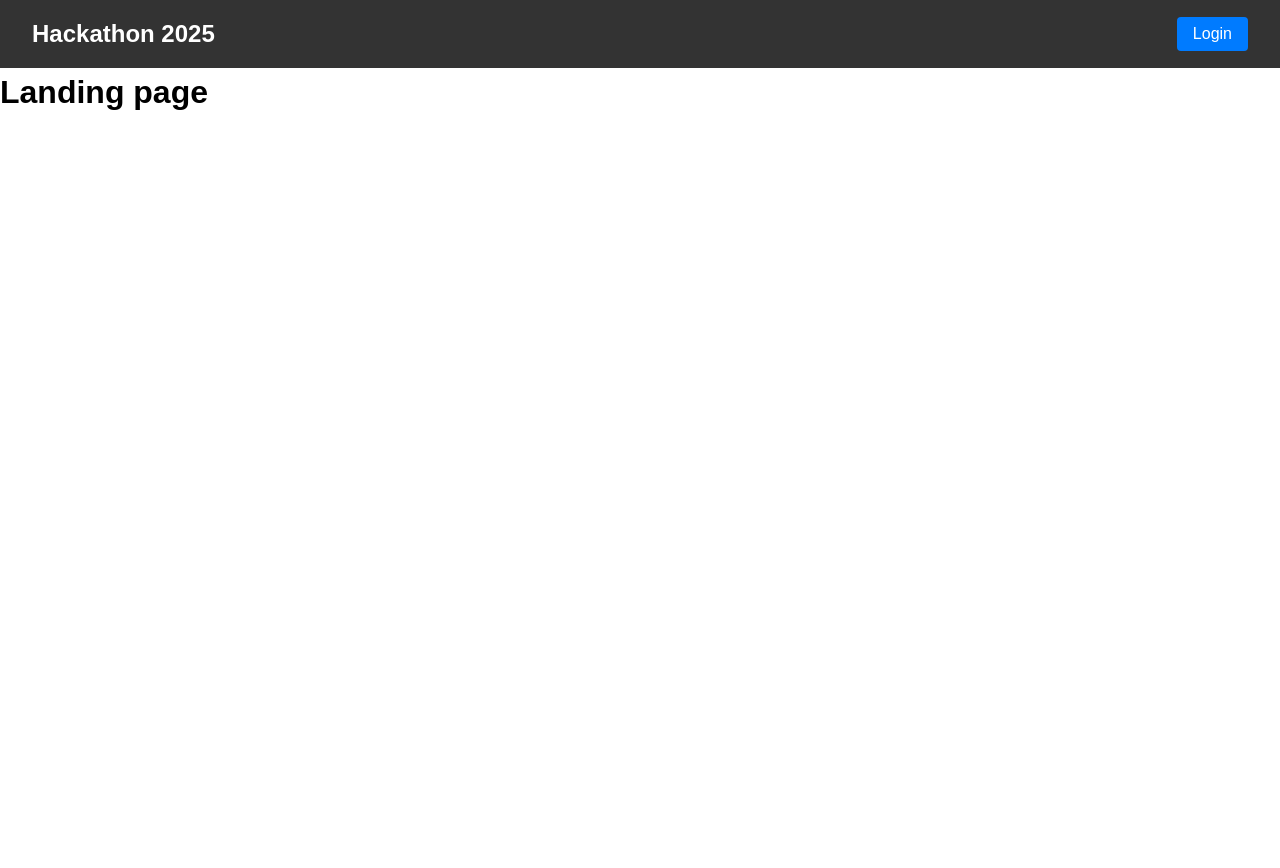
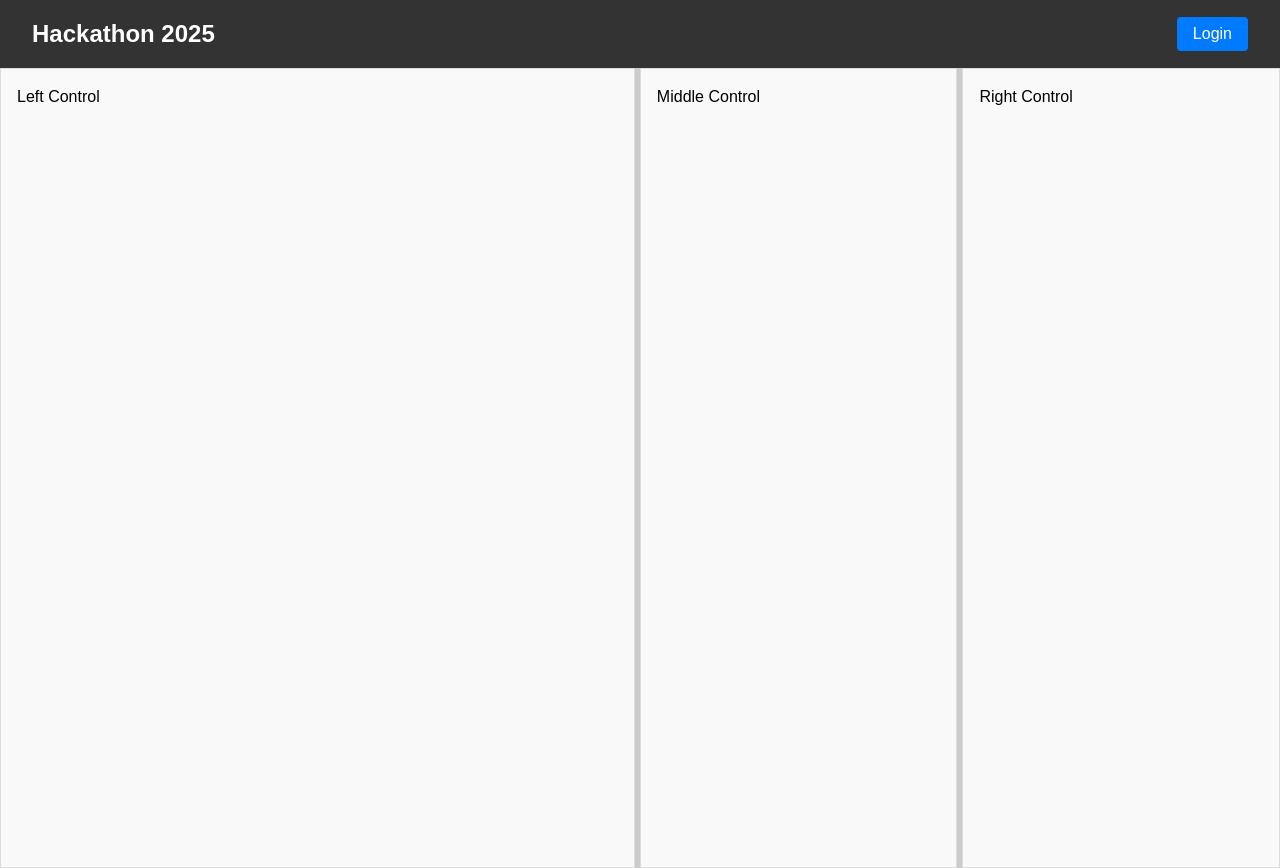
Before and after one commit to kristiankunc/hackathon2025-web, a SvelteKit app: page / in a window 1280 px wide. Before the commit the page ends 800 px from the top, so only its background shows below. Built offline with nearby package versions, Linux system fonts and the light colour scheme.

Commit message:
3 main panely

```diff
--- /dev/null
+++ b/src/lib/components/Divider.svelte
@@ -0,0 +1,5 @@
+<script lang="ts">
+	export let onDragStart: () => void;
+</script>
+
+<button class="panel-divider" on:mousedown={onDragStart} aria-label="Drag divider"></button>
--- /dev/null
+++ b/src/lib/components/Panel.svelte
@@ -0,0 +1,7 @@
+<script lang="ts">
+	export let width = "33.33%";
+</script>
+
+<div class="panel" style="width: {width}">
+	<slot />
+</div>
--- /dev/null
+++ b/src/lib/components/PanelContainer.svelte
@@ -0,0 +1,72 @@
+<script lang="ts">
+	import Panel from "./Panel.svelte";
+	import Divider from "./Divider.svelte";
+	import { onMount } from "svelte";
+
+	let left = 50;
+	let middle = 25;
+	let right = 25;
+
+	let draggingLeft = false;
+	let draggingRight = false;
+
+	const startLeftDrag = () => (draggingLeft = true);
+	const startRightDrag = () => (draggingRight = true);
+
+	function stopDrag() {
+		draggingLeft = false;
+		draggingRight = false;
+	}
+
+	function onMouseMove(e: MouseEvent) {
+		const container = document.getElementById("panel-container");
+		if (!container) return;
+
+		const totalWidth = container.offsetWidth;
+		const mouseX = e.clientX;
+
+		if (draggingLeft) {
+			const newLeft = (mouseX / totalWidth) * 100;
+			left = Math.max(10, Math.min(newLeft, 80));
+			const remaining = 100 - left;
+			right = Math.max(10, Math.min(right, remaining - 10));
+			middle = 100 - left - right;
+		}
+
+		if (draggingRight) {
+			const fromRight = totalWidth - mouseX;
+			const newRight = (fromRight / totalWidth) * 100;
+			right = Math.max(10, Math.min(newRight, 80));
+			const remaining = 100 - right;
+			left = Math.max(10, Math.min(left, remaining - 10));
+			middle = 100 - left - right;
+		}
+	}
+
+	onMount(() => {
+		window.addEventListener("mousemove", onMouseMove);
+		window.addEventListener("mouseup", stopDrag);
+		return () => {
+			window.removeEventListener("mousemove", onMouseMove);
+			window.removeEventListener("mouseup", stopDrag);
+		};
+	});
+</script>
+
+<div id="panel-container" class="panel-container">
+	<Panel width={`${left}%`}>
+		<slot name="left" />
+	</Panel>
+
+	<Divider onDragStart={startLeftDrag} />
+
+	<Panel width={`${middle}%`}>
+		<slot name="middle" />
+	</Panel>
+
+	<Divider onDragStart={startRightDrag} />
+
+	<Panel width={`${right}%`}>
+		<slot name="right" />
+	</Panel>
+</div>
--- a/src/routes/+page.svelte
+++ b/src/routes/+page.svelte
@@ -1 +1,9 @@
-<h1>Landing page</h1>
+<script>
+	import PanelContainer from "$lib/components/PanelContainer.svelte";
+</script>
+
+<PanelContainer>
+	<div slot="left">Left Control</div>
+	<div slot="middle">Middle Control</div>
+	<div slot="right">Right Control</div>
+</PanelContainer>
--- a/src/styles/components/_index.scss
+++ b/src/styles/components/_index.scss
@@ -1 +1,2 @@
 // Import Component files
+@forward "splitPanel";
--- /dev/null
+++ b/src/styles/components/_splitPanel.scss
@@ -0,0 +1,28 @@
+.panel-container {
+	display: flex;
+	height: 100vh;
+	width: 100%;
+	overflow: hidden;
+}
+
+.panel {
+	height: 100%;
+	overflow: auto;
+	background-color: #f9f9f9;
+	padding: 1rem;
+	border: 1px solid #ddd;
+}
+
+.panel-divider {
+	all: unset;
+	width: 5px;
+	background-color: #ccc;
+	cursor: col-resize;
+	user-select: none;
+	height: 100%;
+	display: block;
+
+	&:hover {
+		background-color: #999;
+	}
+}
```
Also changed, not shown: src/lib/components/SplitPane.svelte (added, +70 -0 lines).
